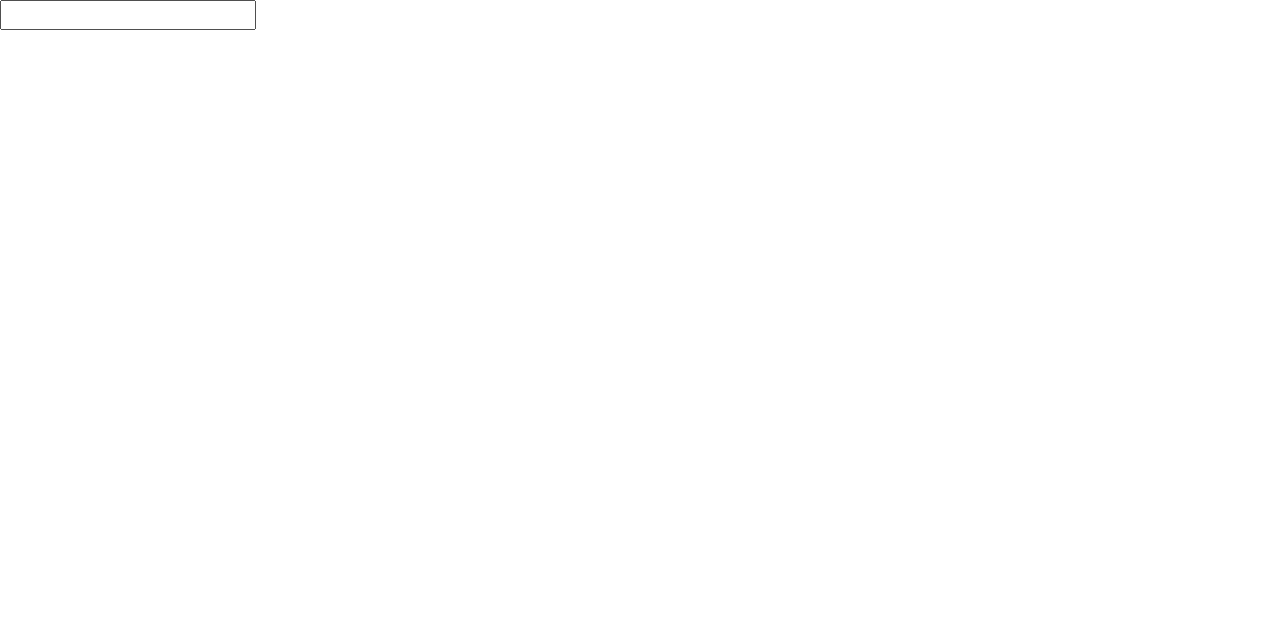
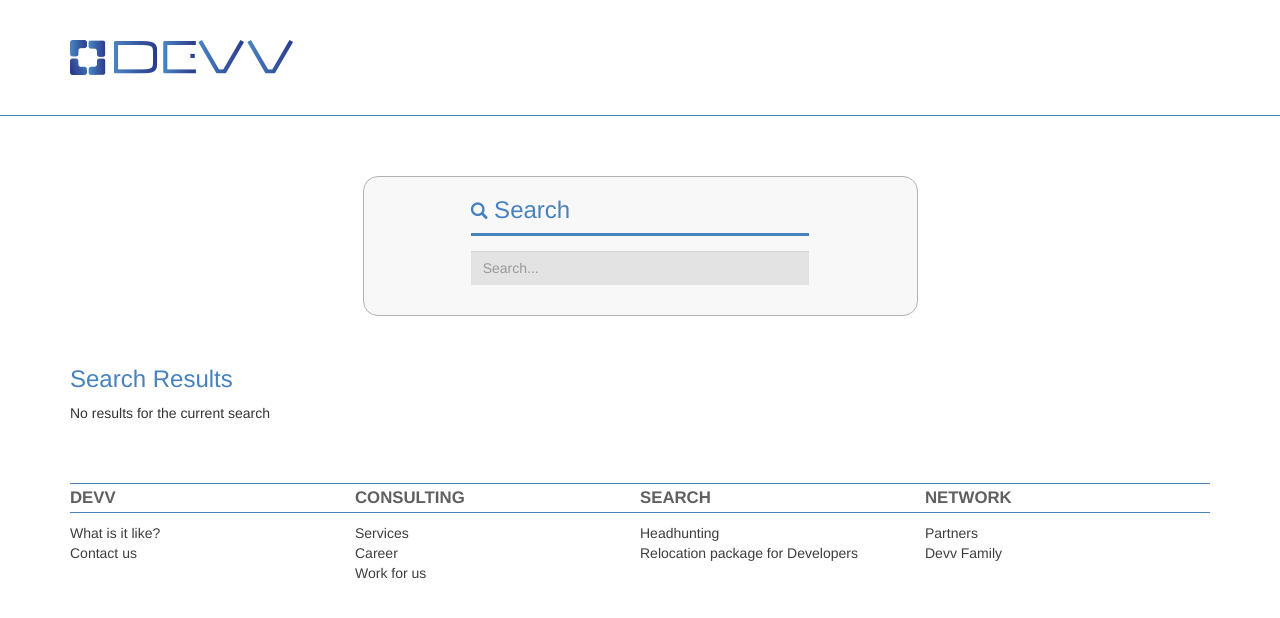
Before and after one commit to luizguilhermesj/search-tool, a website: page index.html in a window 1280 px wide. Drawn offline with nearby package versions, Linux system fonts and the light colour scheme.

Commit message:
Adding the layout

```diff
--- /dev/null
+++ b/css/main.css
@@ -0,0 +1,78 @@
+/*
+ *   COMMON
+*/
+.nopadding {
+   padding: 0 !important;
+   margin: 0 !important;
+}
+
+/*
+ *   HEADER
+*/
+.header {
+	padding: 40px 0;
+	margin-bottom: 60px;
+	border-bottom: 1px solid #4882be;
+}
+
+
+/*
+ *   SEARCH COMPONENT
+*/
+.search {
+	background-color: #f8f8f8;
+	border-radius: 15px;
+	border: 1px solid #b3b2b2;
+	margin-bottom: 30px;
+}
+
+.search-title {
+	color: #4882be;
+	padding-bottom: 10px;
+	border-bottom: 3px solid #4882be;
+    margin-bottom: 15px;
+}
+
+.search-icon {
+	font-size: 0.7em;
+}
+
+.search-input {
+    border: 0;
+    border-radius: 0;
+    background-color: #e3e3e3;
+	margin-bottom: 30px;
+}
+
+.search-result-title {
+	color: #4882be;
+}
+
+
+/*
+ *   FOOTER
+*/
+.footer {
+	margin-top: 40px;
+	margin-bottom: 40px;
+}
+
+.footer-header-item {
+	border-top: 1px solid #4882be;
+	border-bottom: 1px solid #4882be;
+	text-transform: uppercase;
+	color: #606060;
+	font-size: 1.2em;
+	font-weight: bold;
+	padding-top: 5px;
+	padding-bottom: 5px;
+}
+
+.footer-header-item:first-child {
+	padding-left: 0
+}
+
+.footer-item {
+	color: #3d3d3d;
+	list-style: none;
+}
--- a/index.html
+++ b/index.html
@@ -6,14 +6,76 @@
 	    <meta name="viewport" content="width=device-width, initial-scale=1">
 		<title>Search</title>
     	<link rel="stylesheet" type="text/css" href="node_modules/bootstrap/dist/css/bootstrap.min.css">
-		<link rel="stylesheet" type="text/css" href="main.css"/>
+		<link rel="stylesheet" type="text/css" href="css/main.css"/>
 	</head>
 	<body>
-		<header></header>
+		<header class="container-fluid header">
+			<div class="container">
+				<div class="row">
+					<div class="col-xs-12">
+						<img src="images/devv.png" alt="Devv Logo"/>
+					</div>
+				</div>
+			</div>
+		</header>
 
-		<div>
-			<input type="text" data-search />
-			<div data-search-result-set data-template-id="search-result"></div>
+		<div class="container">
+			<div class="row">
+				<div class="col-md-6 col-md-offset-3">
+					<div class="search clearfix">
+						<div class="col-md-8 col-md-offset-2">
+							<h3 class="search-title">
+								<span class="glyphicon glyphicon-search search-icon" aria-hidden="true"></span>
+								Search
+							</h3>
+							<input data-search type="text" class="form-control search-input" placeholder="Search..."/>
+						</div>
+					</div>
+				</div>
+				<div class="col-md-12">
+					<h3 class="search-result-title">Search Results</h3>
+					<div data-search-result-set data-template-id="search-result">
+						<p>No results for the current search</p>
+					</div>
+				</div>
+			</div>
+
+			<footer class="row footer">
+				<div class="col-md-12">
+					<div class="footer-header">
+						<div class="col-md-3 col-sm-6 nopadding">
+							<h5 class="footer-header-item">DEVV</h5>
+							<ul class="nopadding">
+								<li class="footer-item">What is it like?</li>
+								<li class="footer-item">Contact us</li>
+							</ul>
+						</div>
+						<div class="col-md-3 col-sm-6 nopadding">
+							<h5 class="footer-header-item">Consulting</h5>
+							<ul class="nopadding">
+								<li class="footer-item">Services</li>
+								<li class="footer-item">Career</li>
+								<li class="footer-item">Work for us</li>
+							</ul>
+						</div>
+						<div class="col-md-3 col-sm-6 nopadding">
+							<h5 class="footer-header-item">Search</h5>
+							<ul class="nopadding">
+								<li class="footer-item">Headhunting</li>
+								<li class="footer-item">Relocation package for Developers</li>
+							</ul>
+						</div>
+						<div class="col-md-3 col-sm-6 nopadding">
+							<h5 class="footer-header-item">Network</h5>
+							<ul class="nopadding">
+								<li class="footer-item">Partners</li>
+								<li class="footer-item">Devv Family</li>
+							</ul>
+						</div>
+					</div>
+				</div>
+			</footer>
+
 		</div>
 
 
@@ -22,8 +84,8 @@
 			<div id="search">
 				<div class="list-group">
 					{{#resultSet}}
-  						<a href="#" class="list-group-item">
-						    <h4 class="list-group-item-heading">{{ Name }} <small>{{ Designed by }}</small></h4>
+  						<a id="{{ Name }}" href="#{{ Name }}" class="list-group-item">
+						    <h4 class="list-group-item-heading">{{ Name }} <small>by: {{ Designed by }}</small></h4>
 						    <p class="list-group-item-text">{{ Type }}</p>
 						</a>
 					{{/resultSet}}
@@ -33,6 +95,6 @@
 
 		<script type="text/javascript" src="node_modules/jquery/dist/jquery.min.js"></script>
 		<script type="text/javascript" src="node_modules/mustache/mustache.min.js"></script>
-		<script type="text/javascript" src="search.js"></script>
+		<script type="text/javascript" src="js/search.js"></script>
 	</body>
 </html>
--- a/search.js
+++ b/js/search.js
@@ -1,22 +1,26 @@
 /**
  * This is the Search Component
  *
- * To use it, you just have to create an input with a data attribute called "data-search", like this:
- * <input type='text' data-search ></input>
- *
- * This component will only be loaded when the user interacts with the input, not before.
+ * Go to README.md to se how to use it
  *
 */
 (function($, Mustache){
+	// The component flow starts at the bottom, in an event listener for "focus" event, roll down and start reading from there.
+
 	var Search = function(el) {
+		// making searches on DOM in the component initalization and storing it
+		// this improves performance, because whe don't need to search for the elements again after this
 		this.$el = $(el);
 		this.$resultSetContainer = $('[data-search-result-set]');
+
+		// get the default content
+		this.defaultTemplate = this.$resultSetContainer.html();
 		this.template = $('#' + this.$resultSetContainer.data('templateId')).html();
 		this.data = null;
 		this.dataFiltered = null;
 
 		// get the data
-		$.getJSON('data.json', $.proxy(this, 'setData'));
+		$.getJSON('js/data.json', $.proxy(this, 'setData'));
 
 		// parse mustache template, to optimize rendering
 		Mustache.parse(this.template);
@@ -29,6 +33,8 @@
 
 		// listen to end key presses (keyup) and filter data when it happens
 		this.$el.on('keyup', $.proxy(this, 'filterData'));
+
+		// listen to new data filtered, then start to render the result set
 		this.$el.on('data-filtered', $.proxy(this, 'renderResultSet'));
 	}
 
@@ -36,48 +42,56 @@
 		this.data = data;
 	};
 
+	// render the template provided with the data filtered by the search
+	Search.prototype.renderResultSet = function(e) {
+		// if there is no data filtered, set the template as the previous content of the result set container
+		var template = (this.dataFiltered.length > 0) ? this.template : this.defaultTemplate;
+
+		// render the template using Mustache
+		var rendered = Mustache.render(template, {resultSet: this.dataFiltered});
+		this.$resultSetContainer.html(rendered);
+	};
+
 
 	// filter the data.json according to the user input
-	// then
+	// then trigger data-filtered event
 	Search.prototype.filterData = function(e) {
 		// if ajax didn't ended, data is null, so do nothing
 		if (this.data == null) return;
 		this.dataFiltered = new Array();
 
+		// if input is empty, render empty result set (dataFiltered)
+		if (this.$el.val() == "") return this.$el.trigger('data-filtered');
+
 		// get string of the input and slipt it to get the words typed
 		var words = this.$el.val().split(" ");
 
-		for (var i=0; i < this.data.length; i++) {
+
+		// loop all records provided by data.json
+		for (var i in this.data) {
 			var record = this.data[i];
 
-			// Find the words in the
-			for (var j=0; j < words.length; j++) {
+			// Loop all words of the input and search for it in the current record being looped,
+			// at the first match, add it to dataFiltered
+			// then break the words loop
+			for (var j in words) {
 				var word = words[j].toLowerCase();
+				var stopWordsLoop = false;
 
-				if (record.Name.toLowerCase().indexOf(word) > -1) {
-					this.dataFiltered.push(record);
-					break;
-				};
+				for (var k in record) {
+					if (record[k].toLowerCase().indexOf(word) > -1) {
+						this.dataFiltered.push(record);
+						stopWordsLoop = true;
+						break;
+					}
+				}
 
-				if (record.Type.toLowerCase().indexOf(word) > -1) {
-					this.dataFiltered.push(record);
-					break;
-				};
-
-				if (record['Designed by'].toLowerCase().indexOf(word) > -1) {
-					this.dataFiltered.push(record);
-					break;
-				};
+				if (stopWordsLoop) break;
 			};
 		};
 
 		// trigger event to tell that there is new data filtered
 		this.$el.trigger('data-filtered');
-	};
-
-	Search.prototype.renderResultSet = function(e) {
-		var rendered = Mustache.render(this.template, {resultSet: this.dataFiltered});
-		this.$resultSetContainer.html(rendered);
 	};
 
 	// Load on focus event
```
Also changed, not shown: package.json (added, +19 -0 lines), README.md, images/devv.png (added), js/data.json (renamed from data.json), main.css (deleted), 1 other file.
